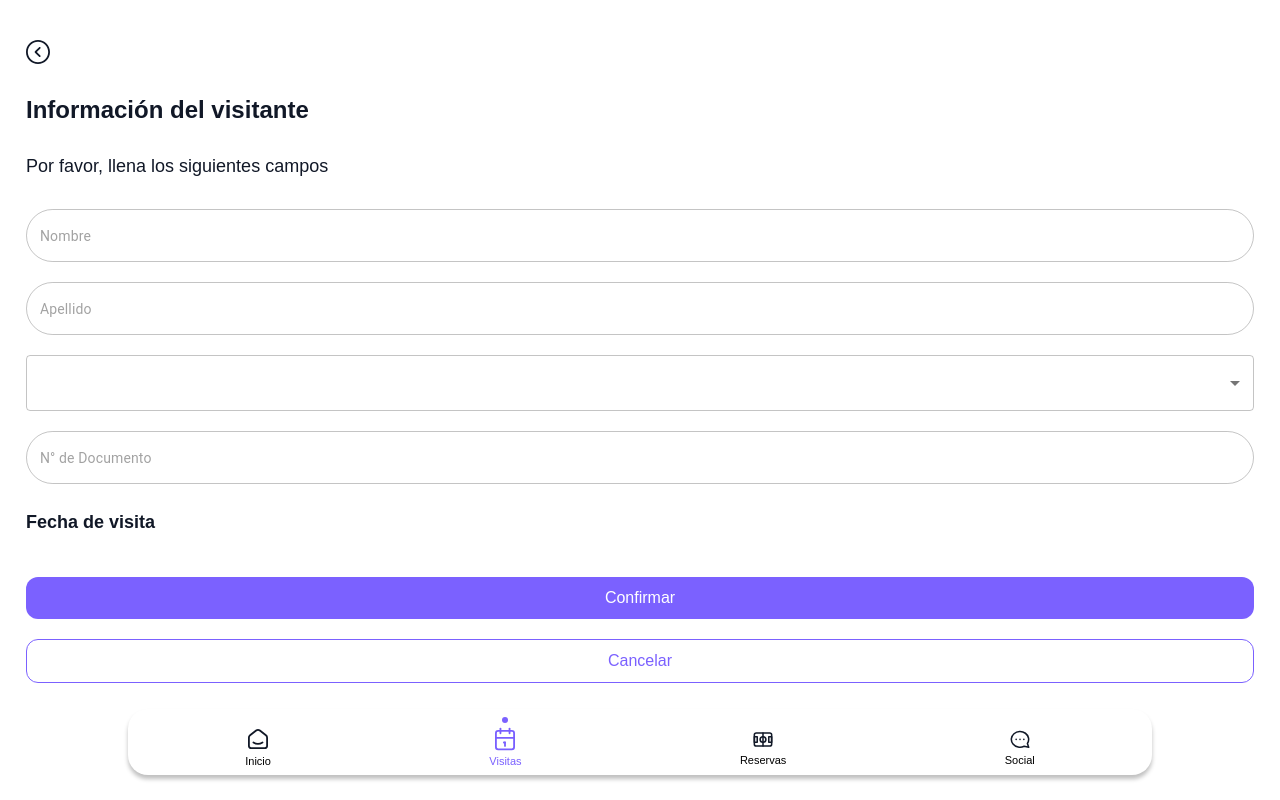
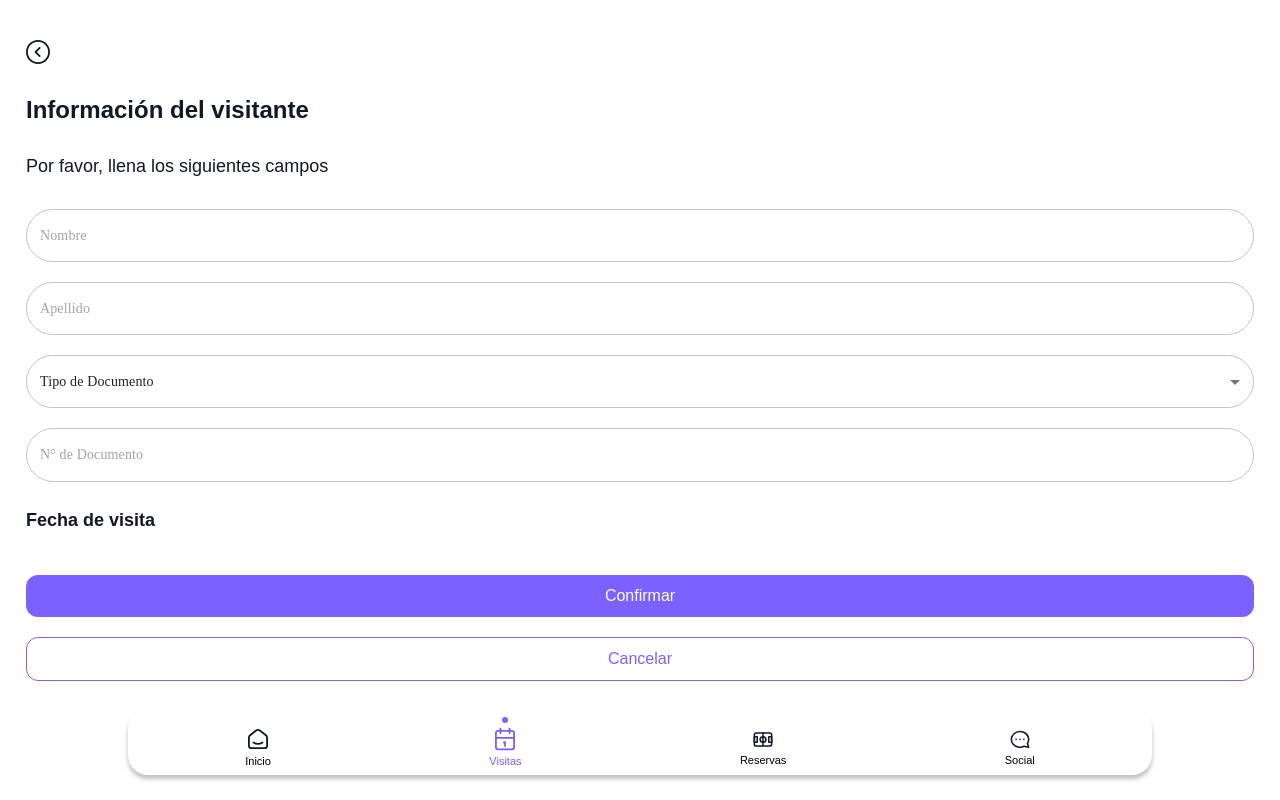
Before and after one commit to danni3231/PDG-MobileApp, a React (Create React App) app: page /#/Visitas/form in a window 1280 px wide. Built offline with nearby package versions, Linux system fonts and the light colour scheme; no server answers; the database is empty; a web font is replaced by a local one.

Commit message:
fixed theme render

```diff
--- a/src/Components/Reservation Components/SpaceView/SpaceView.tsx
+++ b/src/Components/Reservation Components/SpaceView/SpaceView.tsx
@@ -11,8 +11,6 @@ import LocalizationProvider from "@mui/lab/LocalizationProvider";
 import MobileDatePicker from "@mui/lab/MobileDatePicker";
 
 import "./SpaceView.css";
-import styled from "@emotion/styled";
-import { CustomTextField } from "../../../Utils/css";
 
 interface SpaceViewProps {}
 
@@ -147,7 +145,7 @@ const SpaceView: React.FC<SpaceViewProps> = ({}) => {
                 setDate(newValue);
               }}
               renderInput={(params) => (
-                <CustomTextField
+                <TextField
                   placeholder="dd/mm/aaaa"
                   style={{
                     width: "100%",
--- a/src/Components/Visits Components/Visit Form/VisitForm.tsx
+++ b/src/Components/Visits Components/Visit Form/VisitForm.tsx
@@ -1,8 +1,8 @@
 import { LocalizationProvider, MobileDatePicker } from "@mui/lab";
 import AdapterDateFns from "@mui/lab/AdapterDateFns";
-import { MenuItem, Select } from "@mui/material";
+import { MenuItem, Select, TextField } from "@mui/material";
 import * as React from "react";
-import { CustomTextField } from "../../../Utils/css";
+
 import Btn from "../../Buttons/Btn";
 
 import "./VisitForm.css";
@@ -27,19 +27,25 @@ const VisitForm: React.FC<VisitFormProps> = ({}) => {
       <p>Por favor, llena los siguientes campos</p>
       <div className="scroll scroll--h">
         <div className="scroll__column visitForm__column">
-          <CustomTextField placeholder="Nombre" onChange={() => {}} />
-          <CustomTextField placeholder="Apellido" onChange={() => {}} />
+          <TextField placeholder="Nombre" onChange={() => {}} />
+          <TextField placeholder="Apellido" onChange={() => {}} />
           <Select
             value={idType}
-            placeholder="Tipo de Documento"
+            displayEmpty
+            renderValue={(v) => (v !== "" ? v : "Tipo de Documento")}
+            defaultValue="none"
             onChange={(event) => {
               setIdType(event.target.value);
             }}
           >
-            <MenuItem value={"T.I"}>Tarjeta de Identidad</MenuItem>
-            <MenuItem value={"C.C"}>Cédula de Ciudadanía</MenuItem>
+            <MenuItem value={"Tarjeta de Identidad"}>
+              Tarjeta de Identidad
+            </MenuItem>
+            <MenuItem value={"Cédula de Ciudadanía"}>
+              Cédula de Ciudadanía
+            </MenuItem>
           </Select>
-          <CustomTextField placeholder="N° de Documento" onChange={() => {}} />
+          <TextField placeholder="N° de Documento" onChange={() => {}} />
 
           <h2>Fecha de visita</h2>
           <LocalizationProvider
@@ -54,7 +60,7 @@ const VisitForm: React.FC<VisitFormProps> = ({}) => {
                 setDate(newValue);
               }}
               renderInput={(params) => (
-                <CustomTextField
+                <TextField
                   placeholder="dd/mm/aaaa"
                   style={{
                     width: "100%",
--- /dev/null
+++ b/src/Utils/Theme.ts
@@ -0,0 +1,25 @@
+import {createTheme} from "@mui/material/styles";
+
+export const theme = createTheme({
+   palette: {
+      primary: {
+         main: "#7b61ff",
+      },
+      secondary: {
+         main: "#7b61ff",
+      },
+   },
+
+   components: {
+    MuiOutlinedInput:{
+      styleOverrides: {
+        root: {
+          borderRadius: "50px",
+          fontSize: "14px",
+          fontFamily: "Satoshi"
+        },
+      }
+    }
+
+   }
+});
--- a/src/index.tsx
+++ b/src/index.tsx
@@ -1,17 +1,21 @@
-import React from 'react';
-import ReactDOM from 'react-dom';
-import './index.css';
-import App from './Components/App/App';
-import reportWebVitals from './reportWebVitals';
+import React from "react";
+import ReactDOM from "react-dom";
+import "./index.css";
+import App from "./Components/App/App";
+import reportWebVitals from "./reportWebVitals";
 import { HashRouter } from "react-router-dom";
+import { ThemeProvider } from "@emotion/react";
+import { theme } from "./Utils/Theme";
 
 ReactDOM.render(
   <React.StrictMode>
     <HashRouter>
-      <App />
+      <ThemeProvider theme={theme}>
+        <App />
+      </ThemeProvider>
     </HashRouter>
   </React.StrictMode>,
-  document.getElementById('root')
+  document.getElementById("root")
 );
 
 // If you want to start measuring performance in your app, pass a function
--- a/src/utils/css.tsx
+++ /dev/null
@@ -1,52 +0,0 @@
-import styled from "@emotion/styled";
-import { Select, TextField } from "@mui/material";
-
-export const CustomTextField = styled(TextField)({
-  "& label.Mui-focused": {
-    color: "#7b61ff",
-  },
-  "& .MuiInput-underline:after": {
-    borderBottomColor: "#7b61ff",
-  },
-  "& .MuiOutlinedInput-root": {
-    font: "Satoshi, sans-serif",
-    fontSize: "14px",
-    "& fieldset": {
-      borderRadius: "50px",
-    },
-    "&:hover fieldset": {
-      borderColor: "#7b61ff",
-    },
-    "&.Mui-focused fieldset": {
-      borderColor: "#7b61ff",
-    },
-  },
-  "& .MuiButtonBase-root": {
-    marginRight: "0px",
-  },
-});
-
-export const CustomSelect = styled(TextField)({
-  "& label.Mui-focused": {
-    color: "#7b61ff",
-  },
-  "& .MuiInput-underline:after": {
-    borderBottomColor: "#7b61ff",
-  },
-  "& .MuiOutlinedInput-root": {
-    font: "Satoshi, sans-serif",
-    fontSize: "14px",
-    "& fieldset": {
-      borderRadius: "50px",
-    },
-    "&:hover fieldset": {
-      borderColor: "#7b61ff",
-    },
-    "&.Mui-focused fieldset": {
-      borderColor: "#7b61ff",
-    },
-  },
-  "& .MuiButtonBase-root": {
-    marginRight: "0px",
-  },
-});
```
